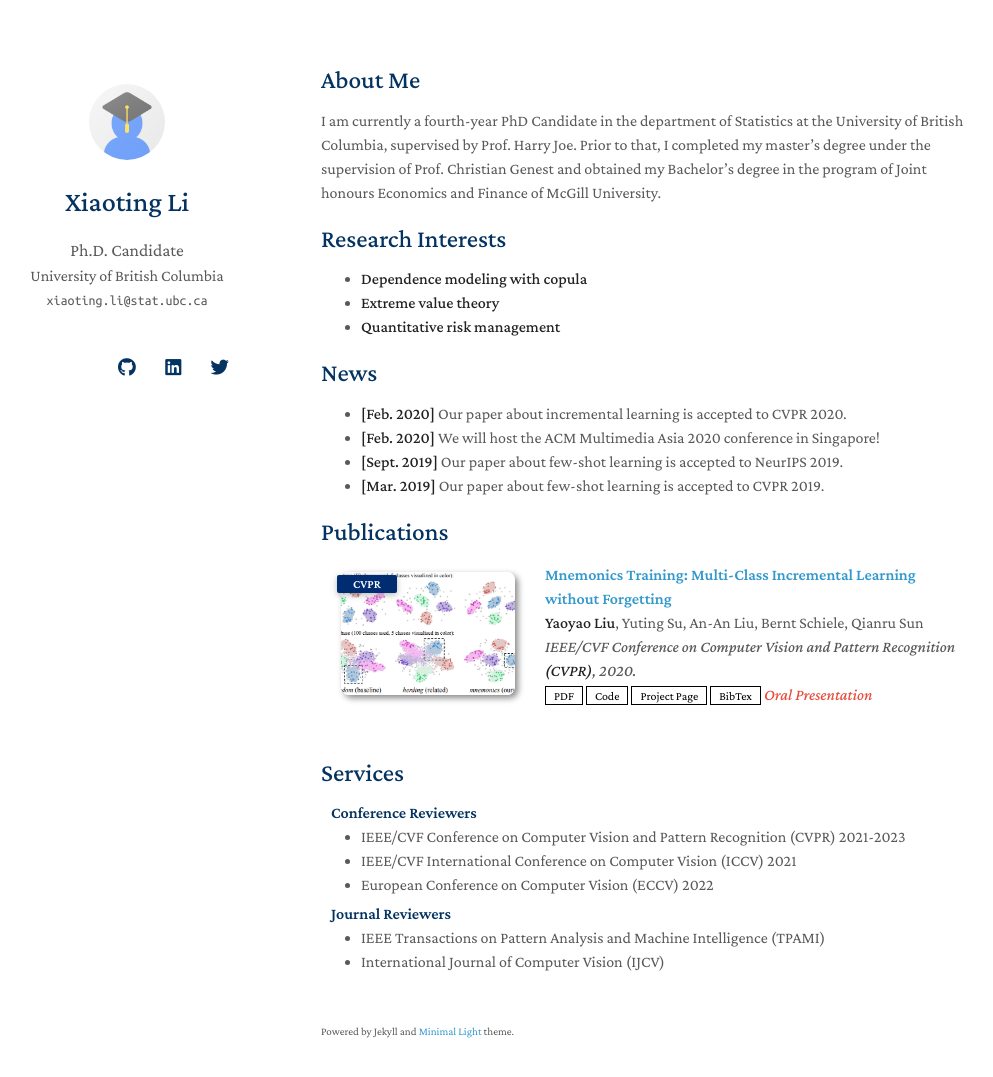
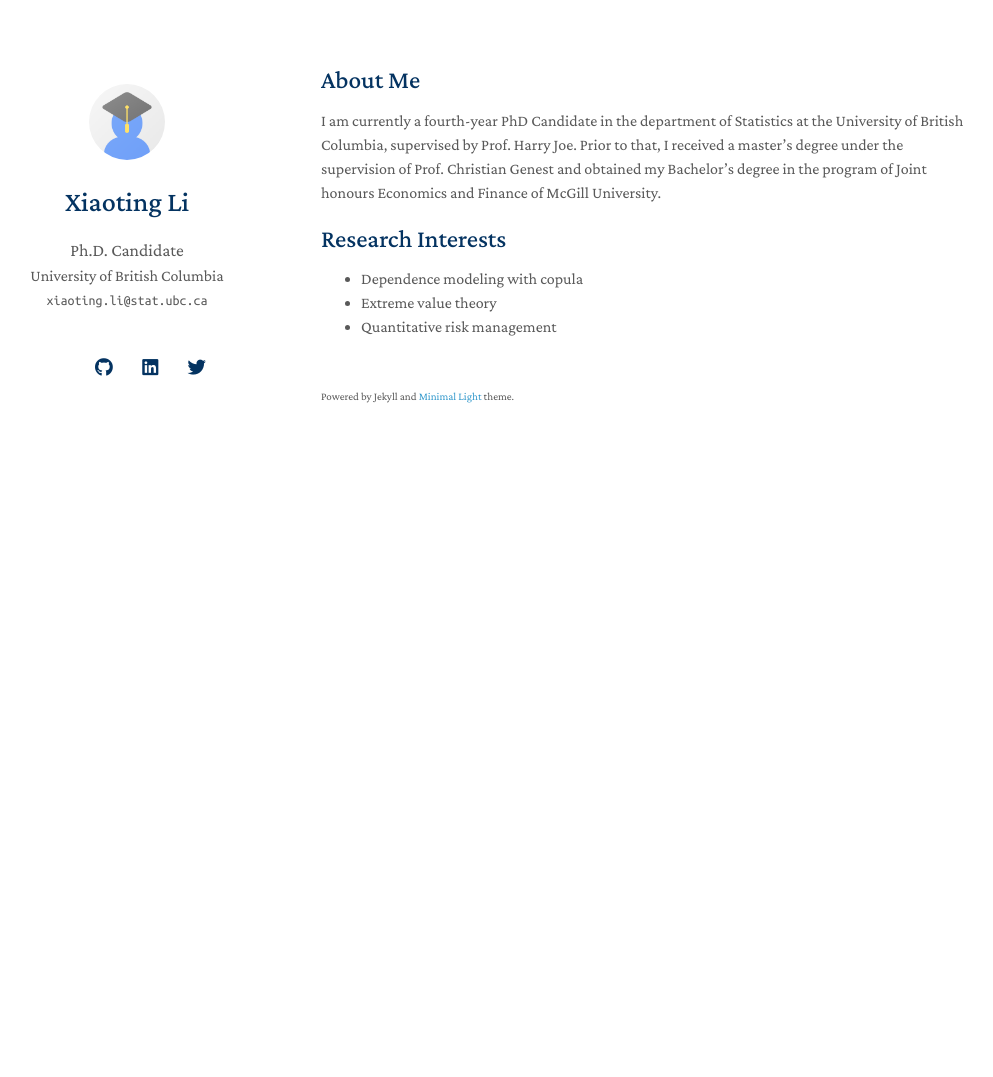
Before and after one commit to yaoyao-liu/minimal-light, a Jekyll site: the page built from index.md, in a window 1280 px wide and 1112 px high. Shown: the top 1077 px of the window, without its empty margins (149-1142 px from the left). Built offline with Jekyll 4.4.1, drawn with Linux system fonts in a browser that asks for light colours; nearby versions of some CDN libraries; a style sheet for code colours, icons or effects is not loaded; our own code applies the rules of GitHub Pages for plain Markdown files.

Commit message:
update info

```diff
--- a/_config.yml
+++ b/_config.yml
@@ -13,7 +13,7 @@ canonical: https://minimal-light-theme.yliu.me/
 # Links
 # If you don't need one of them, you may delete the corresponding line.
 google_scholar: https://scholar.google.com/
-cv_link: assets/files/curriculum_vitae.pdf
+#cv_link: assets/files/curriculum_vitae.pdf
 github_link: https://github.com/
 linkedin: https://www.linkedin.com/
 twitter: https://twitter.com/
--- a/index.md
+++ b/index.md
@@ -4,22 +4,10 @@ layout: homepage
 
 ## About Me
 
-I am currently a fourth-year PhD Candidate in the department of Statistics at the University of British Columbia, supervised by Prof. Harry Joe. Prior to that, I completed
-my master's degree under the supervision of Prof. Christian Genest and obtained my Bachelor's degree in the program of Joint honours Economics and Finance of McGill University.
+I am currently a fourth-year PhD Candidate in the department of Statistics at the University of British Columbia, supervised by Prof. Harry Joe. Prior to that, I received a master's degree under the supervision of Prof. Christian Genest and obtained my Bachelor's degree in the program of Joint honours Economics and Finance of McGill University.
 
 ## Research Interests
 
-- **Dependence modeling with copula**
-- **Extreme value theory**
-- **Quantitative risk management**
-
-## News
-
-- **[Feb. 2020]** Our paper about incremental learning is accepted to CVPR 2020.
-- **[Feb. 2020]** We will host the ACM Multimedia Asia 2020 conference in Singapore!
-- **[Sept. 2019]** Our paper about few-shot learning is accepted to NeurIPS 2019.
-- **[Mar. 2019]** Our paper about few-shot learning is accepted to CVPR 2019.
-
-{% include_relative _includes/publications.md %}
-
-{% include_relative _includes/services.md %}
+- Dependence modeling with copula
+- Extreme value theory
+- Quantitative risk management
```
